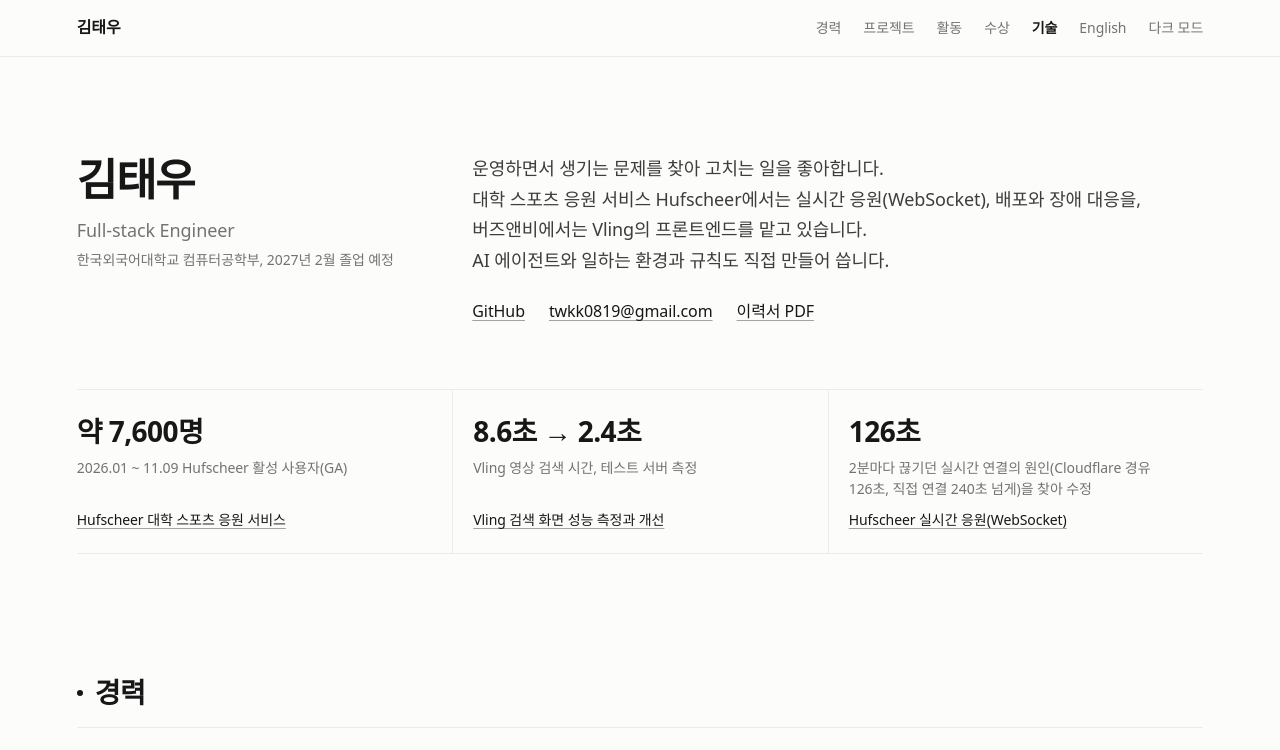
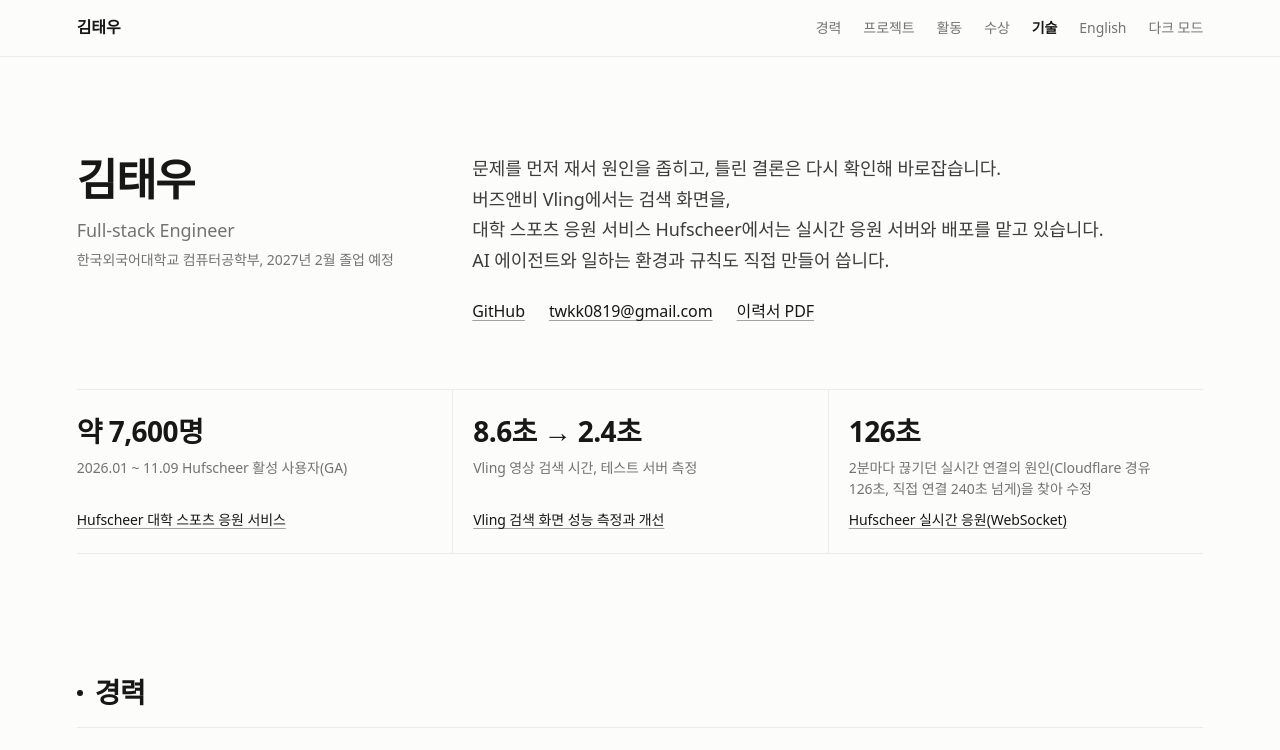
Before and after one commit to TAEW00KIM/TAEW00KIM.github.io, a React (Vite) app: page / in a window 1280 px wide. Shown: the top 750 px of the page. Built offline with nearby package versions, Linux system fonts and the light colour scheme; a web font is replaced by a local one.

Commit message:
첫 화면 소개글을 이력서 머리말과 같은 뜻으로 바꿈
meta, og, twitter 설명과 링크 미리보기 이미지(og.png, og-en.png)의 옛 문장도 함께 바꿨다.
AI 에이전트와 일하는 환경 문장은 History 카드와 이어져 남겼다.

```diff
--- a/index.html
+++ b/index.html
@@ -3,7 +3,7 @@
   <head>
     <meta charset="UTF-8" />
     <meta name="viewport" content="width=device-width, initial-scale=1" />
-    <meta name="description" content="풀스택 개발자 김태우의 포트폴리오. 운영하면서 생기는 문제를 찾아 고치는 일을 좋아합니다." />
+    <meta name="description" content="풀스택 개발자 김태우의 포트폴리오. 문제를 먼저 재서 원인을 좁히고, 틀린 결론은 다시 확인해 바로잡습니다." />
     <meta name="theme-color" media="(prefers-color-scheme: light)" content="#fcfcfb" />
     <meta name="theme-color" media="(prefers-color-scheme: dark)" content="#111111" />
     <script>
@@ -20,7 +20,7 @@
     <meta property="og:type" content="website" />
     <meta property="og:site_name" content="Kim Taewoo" />
     <meta property="og:title" content="김태우 | 풀스택 개발자" />
-    <meta property="og:description" content="운영하면서 생기는 문제를 찾아 고치는 일을 좋아합니다." />
+    <meta property="og:description" content="문제를 먼저 재서 원인을 좁히고, 틀린 결론은 다시 확인해 바로잡습니다." />
     <meta property="og:url" content="https://kimtaewoo.dev/" />
     <meta property="og:image" content="https://kimtaewoo.dev/og.png" />
     <meta property="og:image:width" content="1200" />
--- a/scripts/og/card.html
+++ b/scripts/og/card.html
@@ -20,8 +20,8 @@
 </div>
 <script>
   const T = {
-    ko: { label: "풀스택 개발자", name: "김태우", line: "운영하면서 생기는 문제를 찾아 고치는 일을 좋아합니다.", url: "kimtaewoo.dev" },
-    en: { label: "Full-stack Engineer", name: "Kim Taewoo", line: "I like finding and fixing the problems that come up when running a service.", url: "kimtaewoo.dev/en" },
+    ko: { label: "풀스택 개발자", name: "김태우", line: "문제를 먼저 재서 원인을 좁히고, 틀린 결론은 다시 확인해 바로잡습니다.", url: "kimtaewoo.dev" },
+    en: { label: "Full-stack Engineer", name: "Kim Taewoo", line: "I measure a problem first to narrow down its cause, and I recheck wrong conclusions to correct them.", url: "kimtaewoo.dev/en" },
   }[new URLSearchParams(location.search).get("lang") || "ko"];
   for (const k in T) document.getElementById(k).textContent = T[k];
 </script></body></html>
--- a/scripts/prerender.mjs
+++ b/scripts/prerender.mjs
@@ -102,7 +102,7 @@ function page(lang) {
   let html = base;
   if (lang === "en") {
     const og = {
-      desc: "I like finding and fixing the problems that come up when running a service.",
+      desc: "I measure a problem first to narrow down its cause, and I recheck wrong conclusions to correct them.",
     };
     const swaps = [
       ['<html lang="ko">', '<html lang="en">'],
--- a/src/data.en.ts
+++ b/src/data.en.ts
@@ -17,9 +17,9 @@ export const site = {
 
 export const hero = {
   tagline: [
-    "I like finding and fixing the problems that come up when running a service.",
-    "I handle live cheering (WebSocket), deployment and incident response for Hufscheer, a live cheering service for university sports,",
-    "and the frontend of Vling at Buzz & Beyond.",
+    "I measure a problem first to narrow down its cause, and I recheck wrong conclusions to correct them.",
+    "I work on the search pages of Vling at Buzz & Beyond,",
+    "and the live cheering server and deployment of Hufscheer, a live cheering service for university sports.",
     "I also build my own setup and rules for working with AI agents.",
   ],
 };
@@ -557,5 +557,5 @@ export const ui = {
   langLinkHref: "/",
   resumeFilename: "Kim_Taewoo_Resume_ko.pdf",
   docTitle: "Kim Taewoo | Full-stack Engineer",
-  description: "Portfolio of Kim Taewoo, a full-stack engineer. I like finding and fixing the problems that come up when running a service.",
+  description: "Portfolio of Kim Taewoo, a full-stack engineer. I measure a problem first to narrow down its cause, and I recheck wrong conclusions to correct them.",
 };
--- a/src/data.ts
+++ b/src/data.ts
@@ -17,9 +17,9 @@ export const site = {
 
 export const hero = {
   tagline: [
-    "운영하면서 생기는 문제를 찾아 고치는 일을 좋아합니다.",
-    "대학 스포츠 응원 서비스 Hufscheer에서는 실시간 응원(WebSocket), 배포와 장애 대응을,",
-    "버즈앤비에서는 Vling의 프론트엔드를 맡고 있습니다.",
+    "문제를 먼저 재서 원인을 좁히고, 틀린 결론은 다시 확인해 바로잡습니다.",
+    "버즈앤비 Vling에서는 검색 화면을,",
+    "대학 스포츠 응원 서비스 Hufscheer에서는 실시간 응원 서버와 배포를 맡고 있습니다.",
     "AI 에이전트와 일하는 환경과 규칙도 직접 만들어 씁니다.",
   ],
 };
@@ -601,5 +601,5 @@ export const ui = {
   langLinkHref: "/en/",
   resumeFilename: "김태우_이력서.pdf",
   docTitle: "김태우 | 풀스택 개발자",
-  description: "풀스택 개발자 김태우의 포트폴리오. 운영하면서 생기는 문제를 찾아 고치는 일을 좋아합니다.",
+  description: "풀스택 개발자 김태우의 포트폴리오. 문제를 먼저 재서 원인을 좁히고, 틀린 결론은 다시 확인해 바로잡습니다.",
 };
```
Also changed, not shown: public/og-en.png, public/og.png.
